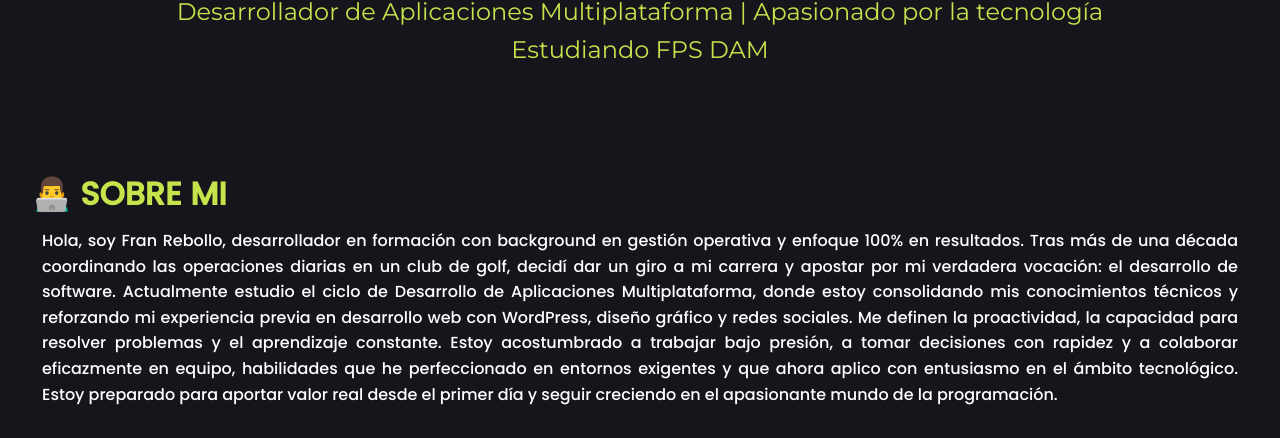
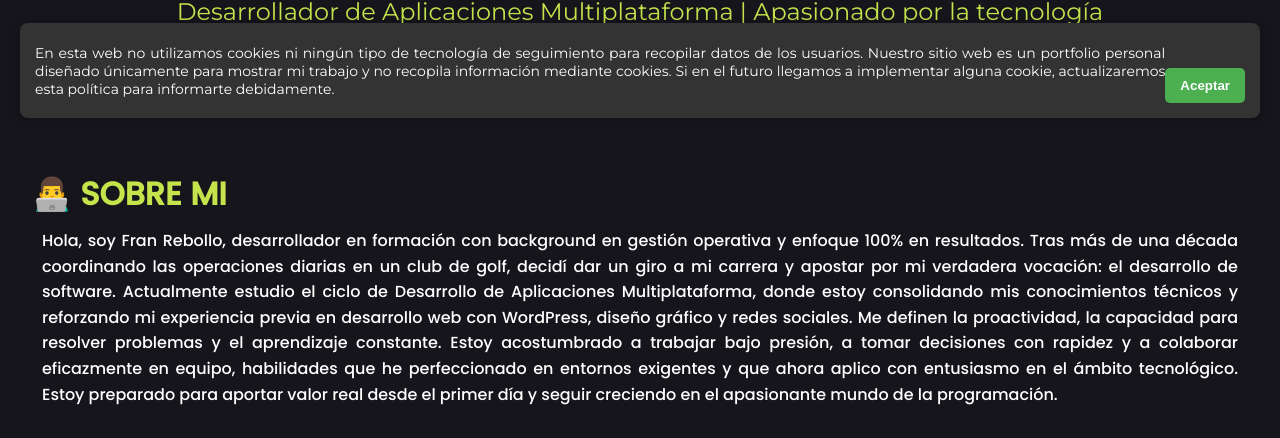
Before and after one commit to franrg19/portfolioPersonal, a plain HTML site: page index.html in a window 1280 px wide. Shown: the part 662-1100 px from the top of the page. Drawn offline with Linux system fonts and the light colour scheme.

Commit message:
Añadido pop up cookies

```diff
--- a/JS/scripts.js
+++ b/JS/scripts.js
@@ -4,3 +4,21 @@ const toggle = document.getElementById("menu-toggle");
   toggle.addEventListener("click", () => {
     menu.classList.toggle("show");
   });
+
+
+  /* cookies*/
+
+  document.addEventListener('DOMContentLoaded', () => {
+  const popup = document.getElementById('cookie-popup');
+  const acceptBtn = document.getElementById('accept-cookies');
+
+  // Comprobar si ya aceptó
+  if (!localStorage.getItem('cookiesAccepted')) {
+    popup.style.display = 'flex';
+  }
+
+  acceptBtn.addEventListener('click', () => {
+    localStorage.setItem('cookiesAccepted', 'true');
+    popup.style.display = 'none';
+  });
+});
--- a/Styles/Styles.css
+++ b/Styles/Styles.css
@@ -500,6 +500,36 @@ form button:focus {
   nav ul.menu li a {
     padding: 10px;
   }
+}
 
+.cookie-popup {
+  position: fixed;
+  bottom: 20px;
+  left: 20px;
+  right: 20px;
+  background: #333;
+  color: white;
+  padding: 15px;
+  border-radius: 8px;
+  display: flex;
+  justify-content: space-between;
+  align-items: center;
+  box-shadow: 0 0 10px rgba(0,0,0,0.3);
+  z-index: 10000;
+}
 
+.cookie-popup p {
+  margin: 0;
+  font-size: 14px;
 }
+
+.cookie-popup button {
+  background: #4CAF50;
+  border: none;
+  color: white;
+  padding: 10px 15px;
+  border-radius: 5px;
+  cursor: pointer;
+  font-weight: bold;
+  margin-top: 30px;
+}
--- a/index.html
+++ b/index.html
@@ -227,6 +227,17 @@
         </div>
     </footer>
 
+    <div id="cookie-popup" class="cookie-popup">
+        <p>En esta web no utilizamos cookies ni ningún tipo de tecnología de seguimiento para recopilar datos de los usuarios.
+
+            Nuestro sitio web es un portfolio personal diseñado únicamente para mostrar mi trabajo y no recopila
+            información mediante cookies.
+
+            Si en el futuro llegamos a implementar alguna cookie, actualizaremos esta política para informarte
+            debidamente.</p>
+        <button id="accept-cookies">Aceptar</button>
+    </div>
+
     <script src="JS/scripts.js"></script>
 
 </body>
```
